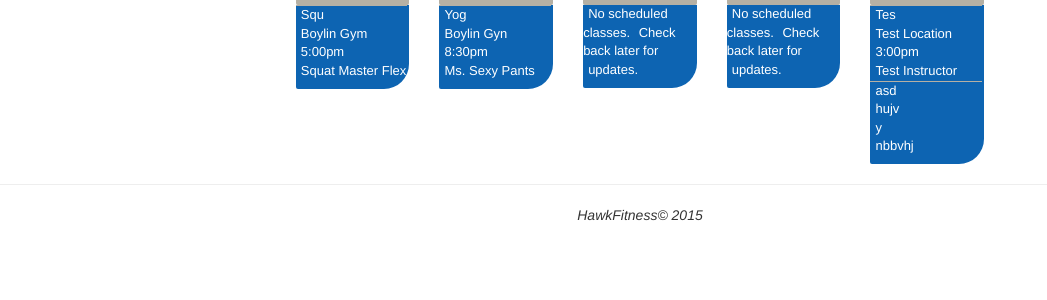
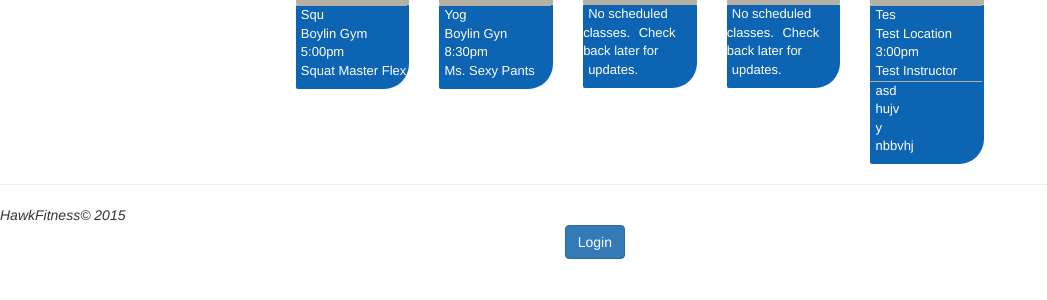
Before and after one commit to malone5/hawk_fitness, a CodeIgniter app: page /database/ in a window 1280 px wide. Shown: the part 278-578 px from the top of the page, without its empty margins (0-1047 px from the left). Run offline with CodeIgniter, Linux system fonts and the light colour scheme; data comes from the database, SQL or seed files in the repository; some libraries are stand-ins or nearby versions.

Commit message:
Footer init commit

```diff
--- a/application/config/database.php
+++ b/application/config/database.php
@@ -77,7 +77,7 @@ $db['default'] = array(
 	'dsn'	=> '',
 	'hostname' => 'localhost',
 	'username' => 'root',
-	'password' => '',
+	'password' => 'nightebr',
 	'database' => 'hawk_fitness',
 	'dbdriver' => 'mysqli',
 	'dbprefix' => '',
--- a/application/views/templates/footer.php
+++ b/application/views/templates/footer.php
@@ -1,12 +1,16 @@
-		<div class="row text-center">
-
+		<div class="row text-left">
 			<hr>
-			<em>HawkFitness&copy; 2015</em>
-
-			<!-- <script src="https://code.jquery.com/jquery-1.11.3.min.js"></script>
-			<script src="https://code.jquery.com/ui/1.11.4/jquery-ui.min.jss"></script> -->
-
+			<div class="col-md-6">
+				<em>HawkFitness&copy; 2015</em>
+			</div>
+		</div>
+		<div class = "row text-right">
+			<div class="col-md-6">
+				<input type="button" class="btn btn-primary" value="Login" onclick="location.href='<?php echo base_url();?>login'"></input>
+			</div>
 		</div>
 
 	</body>
 </html>
+<!-- <script src="https://code.jquery.com/jquery-1.11.3.min.js"></script>
+			<script src="https://code.jquery.com/ui/1.11.4/jquery-ui.min.jss"></script> -->
```
